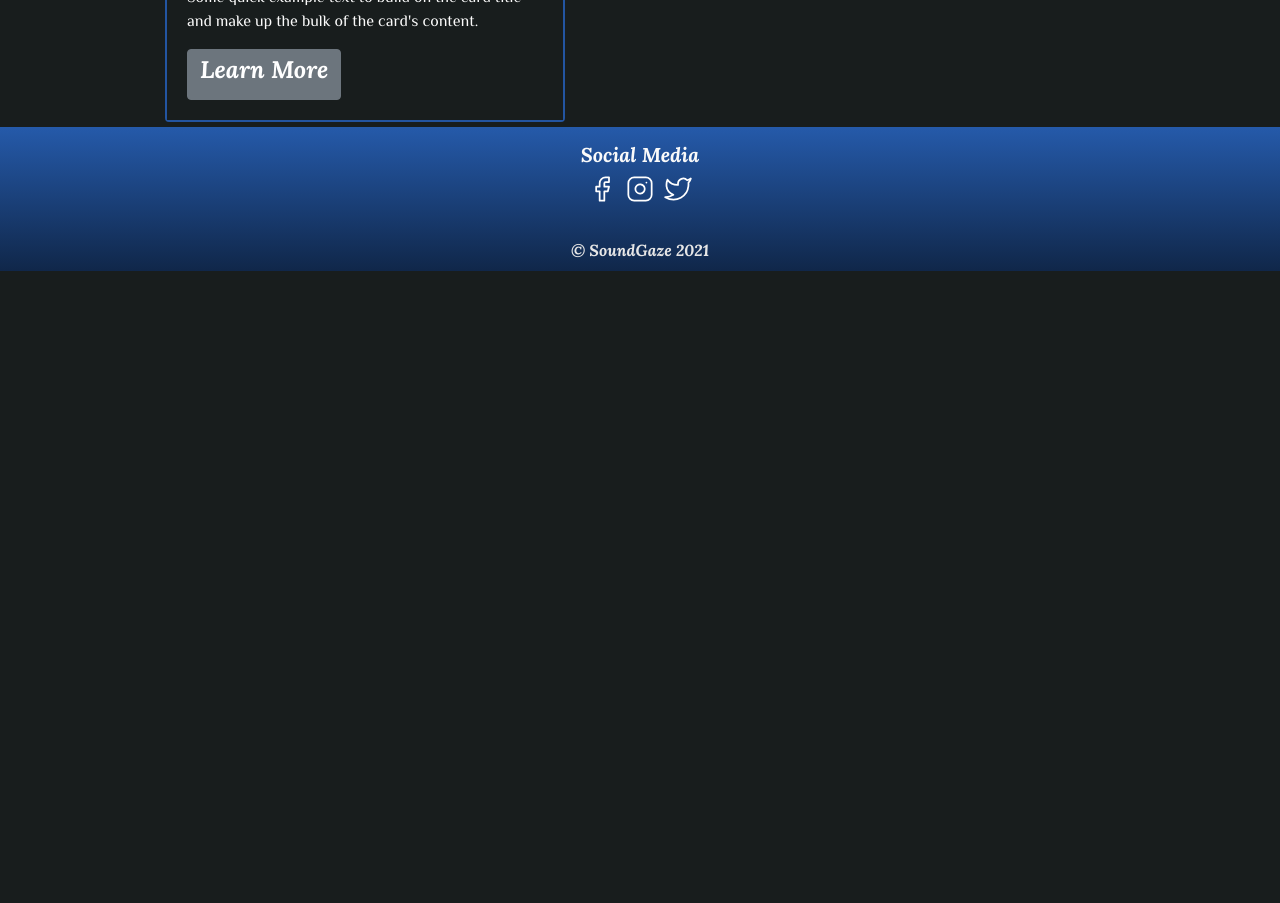
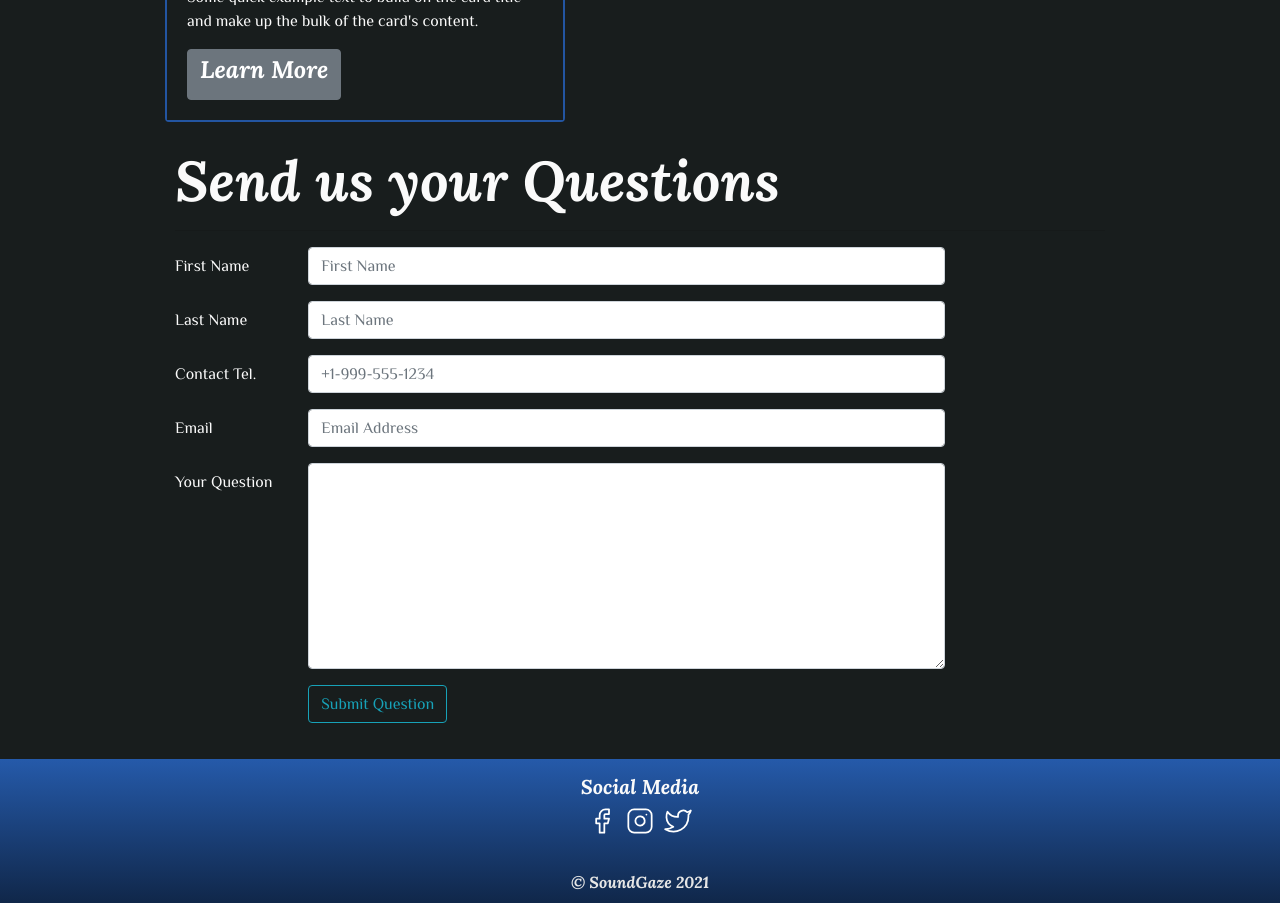
Before and after one commit to TmothyMartel/soundgaze-react, a React (Create React App) app: page / in a window 1280 px wide. Shown: the part 2100-3003 px from the top of the page. Before the commit the page ends 2371 px from the top, so only its background shows below. Built offline with nearby package versions, Linux system fonts and the light colour scheme.

Commit message:
added contact form component

```diff
--- a/package.json
+++ b/package.json
@@ -6,11 +6,12 @@
     "@testing-library/jest-dom": "^5.11.4",
     "@testing-library/react": "^11.1.0",
     "@testing-library/user-event": "^12.1.10",
-    "bootstrap":  "4.5.2",
+    "bootstrap": "4.5.2",
     "react": "^17.0.1",
     "react-calendar": "^3.3.1",
     "react-dom": "^17.0.1",
     "react-popper": "^2.2.4",
+    "react-router-dom": "^5.2.0",
     "react-scripts": "4.0.3",
     "reactstrap": "^8.9.0",
     "web-vitals": "^1.0.1"
--- a/src/App.js
+++ b/src/App.js
@@ -2,7 +2,9 @@ import './App.css';
 import Navbar from './components/Navbar';
 import Homepage from './components/homepage/Homepage.component';
 import BookRoom from './components/book-room/BookRoom.component';
-import Footer from './components/footer/Footer.component'
+import Contact from './components/contact/Contact.component';
+import Footer from './components/footer/Footer.component';
+
 
 
 function App() {
@@ -11,6 +13,7 @@ function App() {
       <Navbar />
       <Homepage />
       <BookRoom />
+      <Contact />
       <Footer />
     </div>
   );
--- a/src/components/contact/Contact.component.js
+++ b/src/components/contact/Contact.component.js
@@ -1,5 +1,56 @@
 import React from 'react';
 
 function Contact() {
-    return
+    return (
+        <div class="container">
+                <div class="row row-content">
+                    <div class="col-12">
+                        <h1 class="hero-text">Send us your Questions</h1>
+                        <hr />
+                    </div>
+                    <div class="col-md-10">
+                        <form>
+                            <div class="form-group row">
+                                <label for="firstName" class="col-md-2 col-form-label" >First Name</label>
+                                <div class="col-md-10">
+                                    <input type="text" class="form-control" name="firstName" id="firstName" placeholder="First Name" />
+                                </div>
+                            </div>
+                            <div class="form-group row">
+                                <label for="lastName" class="col-md-2 col-form-label" >Last Name</label>
+                                <div class="col-md-10">
+                                    <input type="text"  class="form-control" name="lastName" id="lastName" placeholder="Last Name" />
+                                </div>
+                            </div>
+                            <div class="form-group row">
+                                <label for="areaCode" class="col-md-2 col-form-label" >Contact Tel.</label>
+                                <div class="col-md-10">
+                                    <input type="tel" class="form-control" name="telNum" id="telNum" placeholder="+1-999-555-1234" />
+                                </div>
+
+                            </div>
+                            <div class="form-group row">
+                                    <label for="email" class="col-md-2 col-form-label" >Email</label>
+                                    <div class="col-md-10">
+                                        <input type="email" class="form-control" name="email" id="email" placeholder="Email Address" />
+                                    </div>
+                            </div>
+                            <div class="form-group row">
+                                    <label for="feedback" class="col-md-2 col-form-label">Your Question</label>
+                                    <div class="col-md-10">
+                                        <textarea  class="form-control" name="feedback" id="feedback" rows="8"></textarea>
+                                    </div>
+                             </div>
+                             <div class="form-group row">
+                                 <div class="offset-md-2 col-md-10">
+                                    <button class="btn btn-outline-info" type="submit">Submit Question</button>
+                                 </div>
+                             </div>
+                        </form>
+                    </div>
+               </div>
+            </div>
+    )
 }
+
+export default Contact;
```
Also changed, not shown: 1 other file (tests, documents, lock files or other folders).
